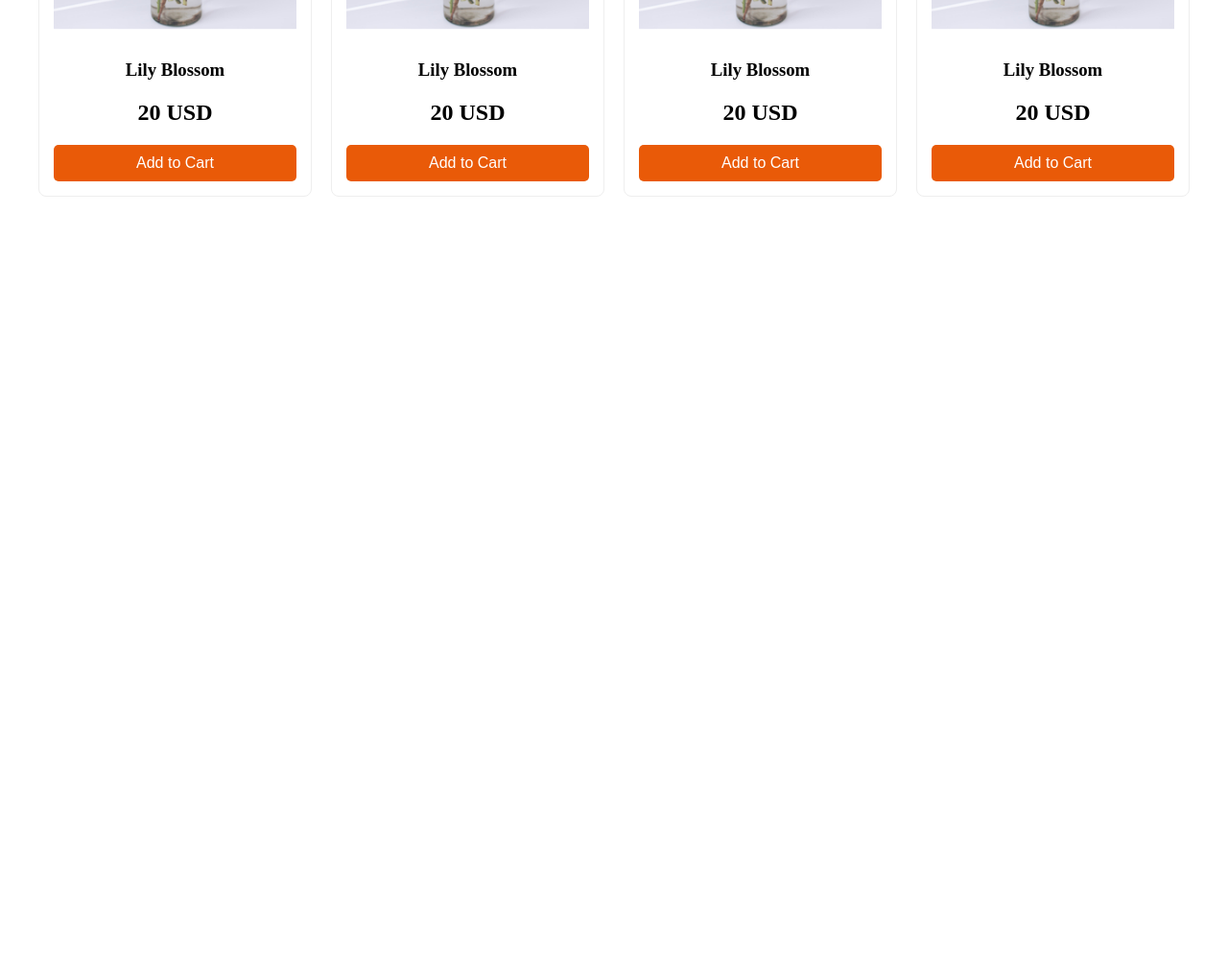
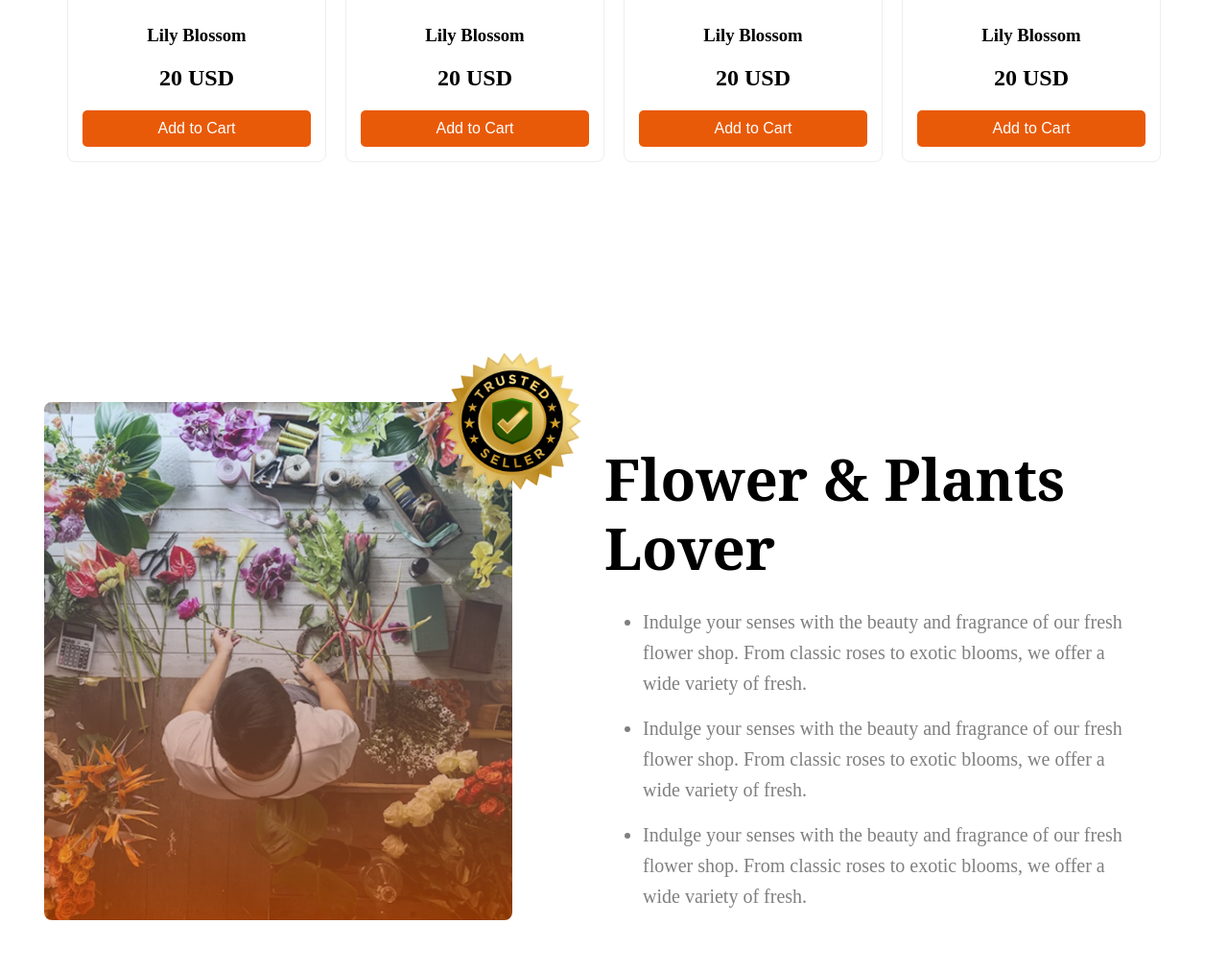
Before and after one commit to annik-barua/second-assignment-repo, a plain HTML site: page index.html in a window 1280 px wide. Shown: the part 1633-2645 px from the top of the page at 96% size. Before the commit the page ends 1866 px from the top, so only its background shows below. Drawn offline with Linux system fonts and the light colour scheme.

Commit message:
added plants lover section in responsive form

```diff
--- a/index.html
+++ b/index.html
@@ -97,6 +97,38 @@
                 </div>
             </div>
 
+            <section class="plant-lover-section">
+              <div class="plant-lover">
+                <img class="plant-lover-image" src="assets/flower-store.png" alt="flower-store">
+                <img class="plant-lover-badge" src="assets/trusted-badge.png" alt="badge">
+              </div>
+              <div class="plant-lover-text">
+                <h2 class="plant-lover-titel noto-serif-font">Flower & Plants Lover</h2>
+                <ul class="plant-lover-list">
+                  <li>Indulge your senses with the beauty and fragrance of our fresh flower shop. From classic roses to exotic blooms, we offer a wide variety of fresh.</li>
+                  <li>Indulge your senses with the beauty and fragrance of our fresh flower shop. From classic roses to exotic blooms, we offer a wide variety of fresh.</li>
+                  <li>Indulge your senses with the beauty and fragrance of our fresh flower shop. From classic roses to exotic blooms, we offer a wide variety of fresh.</li>
+                </ul>
+
+
+
+
+              </div>
+
+
+
+
+
+
+
+
+
+
+
+
+
+            </section>
+
 
 
 
--- a/styles/style.css
+++ b/styles/style.css
@@ -61,51 +61,43 @@ height:70px;}
 
 
 .container {
-    max-width: 1200px;
+    max-width: 1140px;
     margin: 0 auto;
     padding: 20px;
-    margin-top: 70px;
-}
+    margin-top: 70px;}
 
 .orange{color: rgba(233, 90, 8, 1);;}
 .header {
     text-align: center;
-    margin-bottom: 40px;
-}
+    margin-bottom: 40px;}
 
 .header h1 {
     font-weight: bold;
     font-size:40px;
     color: black;
-    margin-bottom: 10px;
-}
+    margin-bottom: 10px}
 
 .header p {
     font-size: 16px;
 
     max-width: 700px;
     margin: 0 auto;
-    color:rgba(0, 0, 0, 0.5);;
-}
+    color:rgba(0, 0, 0, 0.5)}
 
 .plants-grid {
     display: grid;
-    grid-template-columns: repeat(4,1fr);
+    grid-template-columns: repeat(4,2fr);
     gap: 20px;
-    justify-items: center;
-}
+    justify-items: center;}
 
 .plant-card {
     background-color: ;
     border: 1px solid #eee;
     border-radius: 8px;
-
     text-align: center;
     padding: 15px;
     box-shadow:  4px  rgba(0, 0, 0, 0.05);
-
-    max-width: 300px;
-}
+    max-width: 300px;}
 
 
 
@@ -113,21 +105,17 @@ height:70px;}
     max-width: 100%;
     height: auto;
     border-radius: 4px;
-    margin-bottom: 15px;
-     }
+    margin-bottom: 15px}
 
 .plant-card h3 {
     font-size: 20;
-    margin: 10px 0 5px;
-
-}
+    margin: 10px 0 5px;}
 
 .plant-card h1 {
     font-size: 35px;
 
     font-weight: bold;
-    margin-bottom: 15px;
-}
+    margin-bottom: 15px;}
 
 .cart-btn {
     background-color:rgba(233, 90, 8, 1);; ;
@@ -137,12 +125,83 @@ height:70px;}
     border-radius: 5px;
     cursor: pointer;
     font-size:16px;
-    width: 100%;
-    }
+    width: 100%;}
 
 .cart-btn:hover {
-    background-color: #a2412d;
-}
+    background-color: #a2412d;}
+
+/*plant-lover-section*/
+
+
+.plant-lover-section {
+            max-width: 1140px;
+            margin: 0 auto;
+            padding:20px;
+            display: flex;
+            flex-direction: row;
+            align-items: center;
+            text-align: left;
+            gap: 40px;
+        margin-top: 200px;}
+
+ .plant-lover {
+    position: relative;
+            width: 100%;
+            max-width: 500px;
+            display: flex;
+            justify-content: center;
+            align-items: center;
+            border-radius: 8px;
+            height: 600px;}
+
+.plant-lover-image {
+            width:540px;
+            height:540px;
+
+            border-radius: 8px;}
+
+
+             .plant-lover-badge {
+             width: 200px;
+            height: 200px;
+           margin-top: -500px;
+           margin-left: -100px;
+               }
+
+                .plant-lover-text {
+            width: 100%;
+            max-width: 700px;
+     text-align: left;}
+
+
+                .plant-lover-titel{
+            font-size: 60px;
+            font-weight:bold;
+            color: black;
+            margin-bottom: 25px;
+            line-height: 1.2;
+        }
+
+
+        .plant-lover-list {
+
+            display: flex;
+            flex-direction:column;
+            gap: 15px;
+
+        }
+
+        .plant-lover-list li {
+            font-size: 20px;
+            color: rgba(0, 0, 0, 0.5)  ;
+            line-height: 1.6;
+            text-align: left;
+
+        }
+
+
+
+
 
 
 
@@ -221,7 +280,36 @@ height:70px;}
         max-width: 400px;
         height: auto;
     }
-}
+
+/*card part*/
+
+ .header h1 {
+        font-size: 35px;
+    }
+
+    .header p {
+        font-size:16px;
+        padding: 0 10px;
+    }
+
+    .plants-grid {
+        grid-template-columns:repeat(2,2fr)
+    }
+
+    .plant-card {
+        padding: 20px;
+    }
+/*plant-lovers*/
+
+.plant-lover-section{flex-direction: column;
+margin: 0 auto;
+margin-top: 100px;}
+.plant-lover-badge{display: none;}
+.plant-lover-image{width: 100%;}
+ .plant-lover-text{width: 100%;
+text-align: left;}
+.plant-lover-titel{font-size: 35px;}
+.plant-lover-list{font-size: 16px;}
 
 
 }
```
